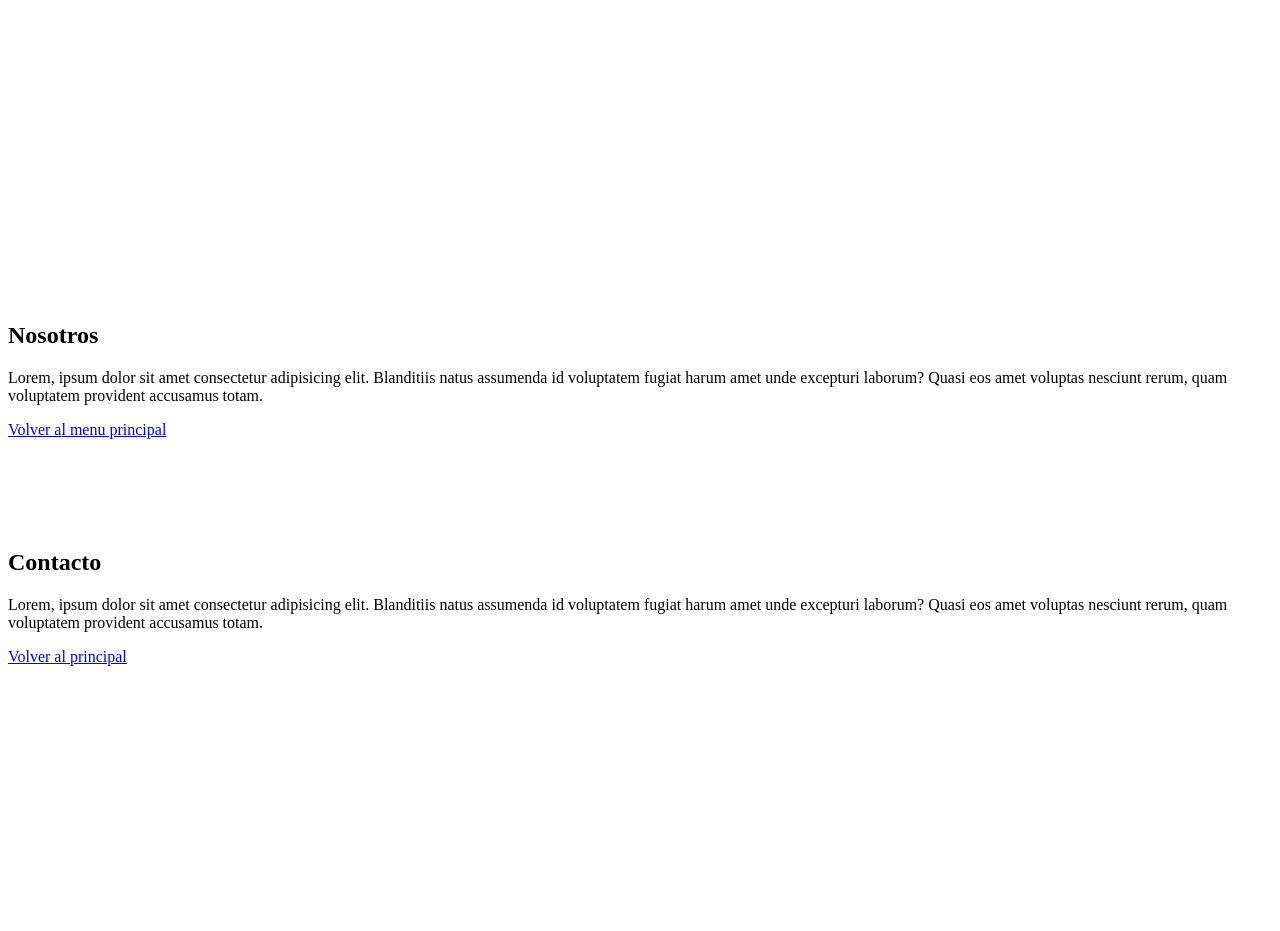
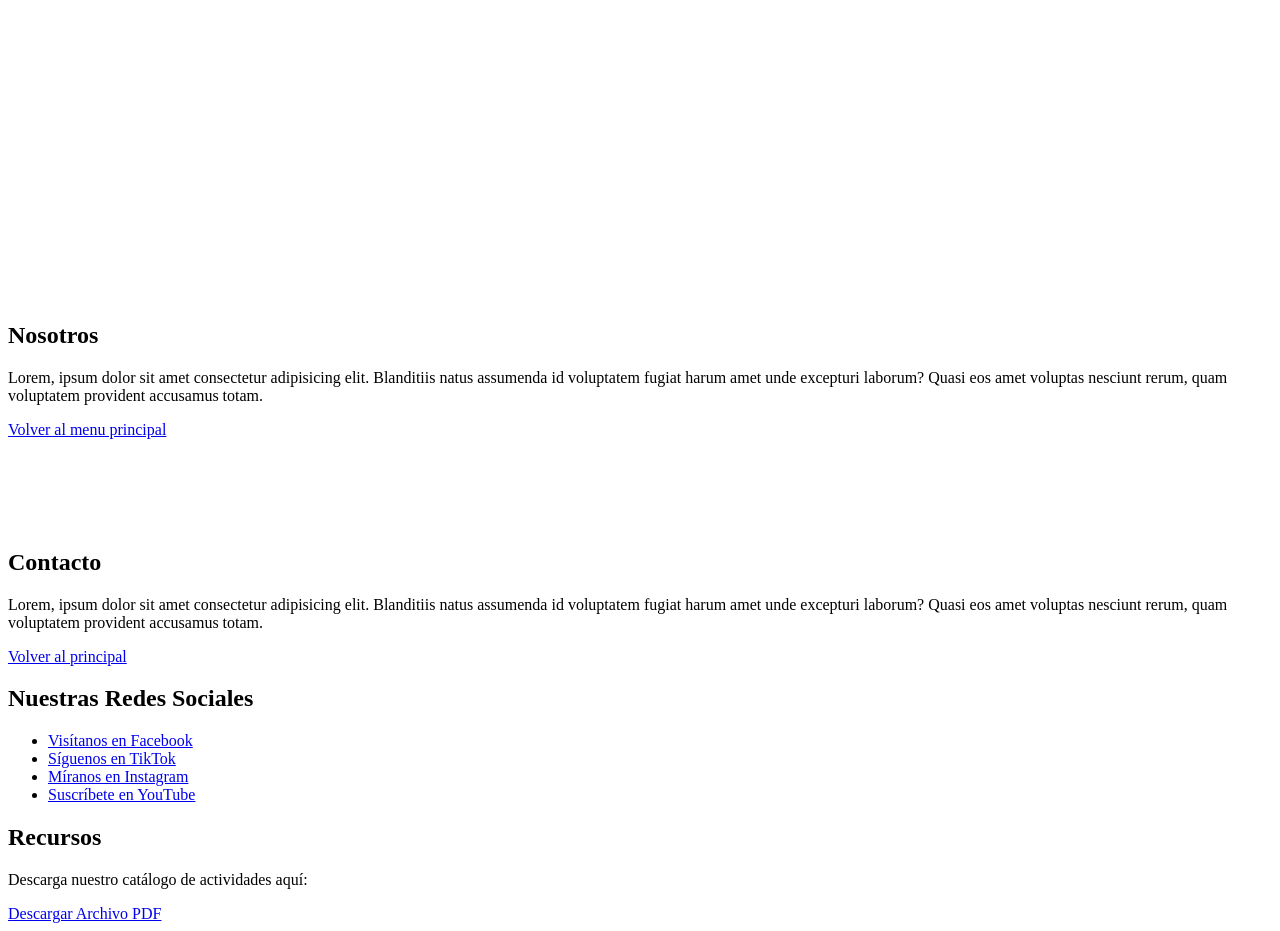
Before and after one commit to 202300232b-web/index2.html, a plain HTML site: page index.html in a window 1280 px wide. Shown: the part 136-1067 px from the top of the page. Before the commit the page ends 810 px from the top, so only its background shows below. Drawn offline with Linux system fonts and the light colour scheme.

Commit message:
Update index.html

```diff
--- a/index.html
+++ b/index.html
@@ -51,6 +51,30 @@
     <p>Lorem, ipsum dolor sit amet consectetur adipisicing elit. Blanditiis natus assumenda id voluptatem fugiat harum amet unde excepturi laborum? Quasi eos amet voluptas nesciunt rerum, quam voluptatem provident accusamus totam.</p>
     <a href="#inicio">Volver al principal</a>
 </section>
+<section id="redes-sociales">
+    <h2>Nuestras Redes Sociales</h2>
+    <ul>
+        <li>
+            <a href="https://www.facebook.com" target="_blank" rel="noopener noreferrer">Visítanos en Facebook</a>
+        </li>
+        <li>
+            <a href="https://www.tiktok.com" target="_blank" rel="noopener noreferrer">Síguenos en TikTok</a>
+        </li>
+        <li>
+            <a href="https://www.instagram.com" target="_blank" rel="noopener noreferrer">Míranos en Instagram</a>
+        </li>
+        <li>
+            <a href="https://www.youtube.com" target="_blank" rel="noopener noreferrer">Suscríbete en YouTube</a>
+        </li>
+    </ul>
+</section>
 
+<section id="descargas">
+    <h2>Recursos</h2>
+    <p>Descarga nuestro catálogo de actividades aquí:</p>
+    <a href="documento.pdf" download="Actividad_Clase_2.pdf">
+        Descargar Archivo PDF
+    </a>
+</section>
 </body>
 </html>
```
